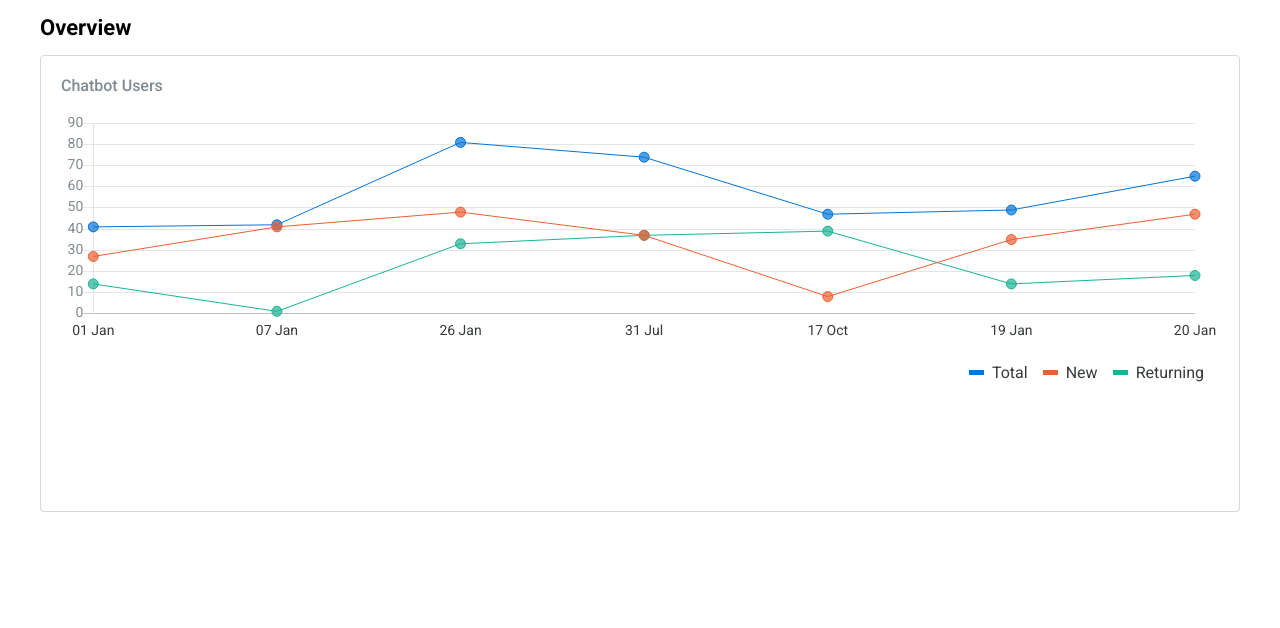
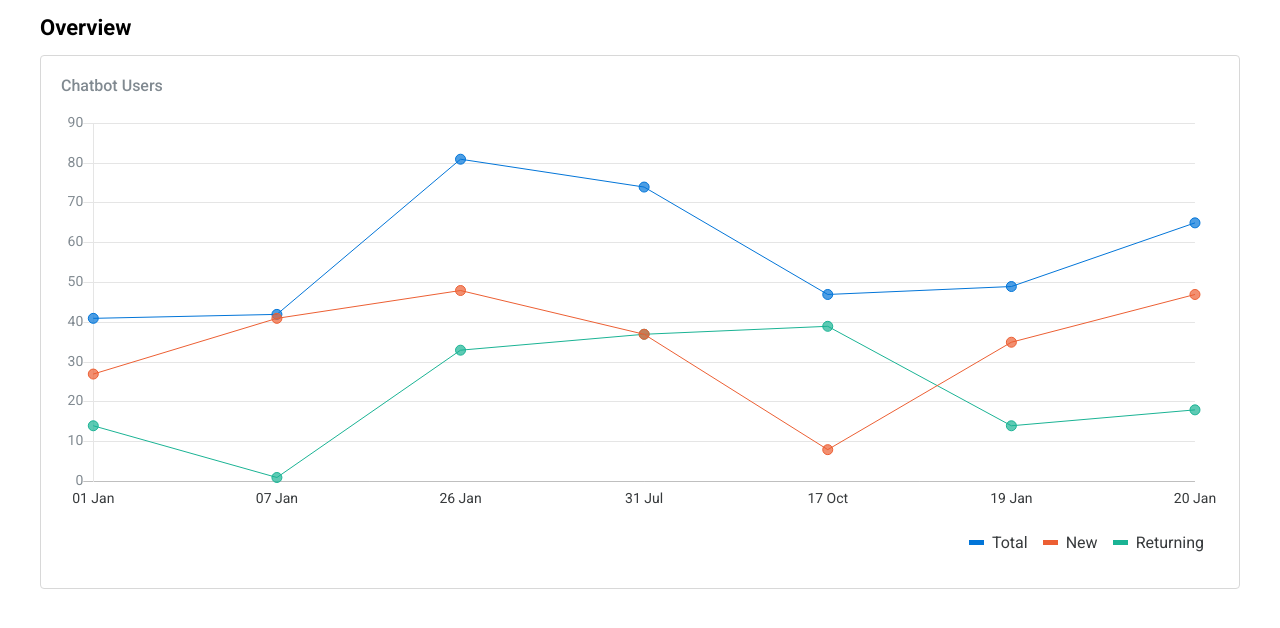
Before and after one commit to leo-le-07/taiger-reporting-js-version, a Vue app: page /#/ in a window 1280 px wide. Shown: the top 628 px of the page. Built offline with nearby package versions, Linux system fonts and the light colour scheme.

Commit message:
[#166106378] Admin hovers on data point in `Chatbot Users` chart

```diff
--- a/src/App.vue
+++ b/src/App.vue
@@ -8,12 +8,7 @@
 
 <style lang="scss">
 #app {
-  display: flex;
   padding: 0 40px;
-}
-
-.taiger-content-container {
-  flex-grow: 1;
 }
 
 /* #nav {
--- a/src/components/OverviewChart/index.vue
+++ b/src/components/OverviewChart/index.vue
@@ -6,13 +6,21 @@
     <div class="chart-viewport">
       <LineChart
         :chart-data="dataCollection"
-        :styles="customStyles"
       />
       <div class="chart-legends">
         <ul class="legend">
-          <li><span class="total" />Total</li>
-          <li><span class="new" />New</li>
-          <li><span class="returning" />Returning</li>
+          <li>
+            <span class="color total" />
+            <span class="text">Total</span>
+          </li>
+          <li>
+            <span class="color new" />
+            <span class="text">New</span>
+          </li>
+          <li>
+            <span class="color returning" />
+            <span class="text">Returning</span>
+          </li>
         </ul>
       </div>
     </div>
@@ -52,11 +60,6 @@ export default {
 </script>
 
 <style lang="scss" scoped>
-.chart-viewport {
-  height: 232px;
-  max-height: 232px;
-}
-
 .chart-name {
   font-weight: 500;
   font-size: $fontSizeNormal;
@@ -77,17 +80,19 @@ export default {
   list-style: none;
 
   li {
-    display: flex;
-    align-items: center;
     color: $black500;
-    float: left;
+    display: inline-block;
     margin-right: 15px;
   }
 
-  span {
+  .color, .text {
+    display: inline-block;
+    vertical-align: middle;
+  }
+
+  .color {
     width: 15px;
     height: 5px;
-    float: left;
     margin-right: 8px;
   }
 
--- a/src/components/common/LineChart.vue
+++ b/src/components/common/LineChart.vue
@@ -39,6 +39,81 @@ export default {
               }
             }]
           },
+          tooltips: {
+            enabled: false,
+            mode: 'point',
+            position: 'nearest',
+            displayColors: true,
+            callbacks: {
+              label (tooltipItem, data) {
+                const { datasetIndex, value } = tooltipItem
+                const legendLabel = data.datasets[datasetIndex].label
+                return legendLabel
+              },
+              afterLabel (tooltipItem) {
+                return tooltipItem.value
+              },
+            },
+            custom (tooltip) {
+              // Ref: https://github.com/chartjs/Chart.js/blob/master/samples/tooltips/custom-line.html
+              // Tooltip Element
+              let tooltipEl = document.getElementById('chartjs-tooltip')
+              if (!tooltipEl) {
+                tooltipEl = document.createElement('div')
+                tooltipEl.id = 'chartjs-tooltip'
+                tooltipEl.innerHTML = '<table></table>'
+                this._chart.canvas.parentNode.appendChild(tooltipEl)
+              }
+              // Hide if no tooltip
+              if (tooltip.opacity === 0) {
+                tooltipEl.style.opacity = 0
+                return
+              }
+              // Set caret Position
+              tooltipEl.classList.add('custom-chartjs-tooltip')
+              tooltipEl.classList.remove('above', 'below', 'no-transform')
+              if (tooltip.yAlign) {
+                tooltipEl.classList.add(tooltip.yAlign)
+              } else {
+                tooltipEl.classList.add('no-transform')
+              }
+
+              // Set Text
+              if (tooltip.body) {
+                const titleLines = tooltip.title || []
+                const bodyList = tooltip.body
+                let innerHtml = '<thead>'
+                titleLines.forEach((title) => {
+                  innerHtml += `<tr><th>${title}</th></tr>`
+                })
+                innerHtml += '</thead><tbody>'
+                bodyList.forEach((body, i) => {
+                  const legendLabel = body.lines
+                  const colors = tooltip.labelColors[i]
+                  const style = `
+                    color: ${colors.borderColor};
+                    margin-left: 15px;
+                  `
+                  const value = `<span style="${style}">${body.after}</span>`
+                  innerHtml += `<tr><td>${legendLabel} ${value}</td></tr>`
+                  innerHtml
+                })
+                innerHtml += '</tbody>'
+                let tableRoot = tooltipEl.querySelector('table')
+                tableRoot.innerHTML = innerHtml
+              }
+              const positionY = this._chart.canvas.offsetTop
+              const positionX = this._chart.canvas.offsetLeft
+              // Display, position, and set styles for font
+              tooltipEl.style.opacity = 1
+              tooltipEl.style.left = positionX + tooltip.caretX + 'px'
+              tooltipEl.style.top = positionY + tooltip.caretY + 'px'
+              tooltipEl.style.fontFamily = tooltip._bodyFontFamily
+              tooltipEl.style.fontSize = tooltip.bodyFontSize + 'px'
+              tooltipEl.style.fontStyle = tooltip._bodyFontStyle
+              tooltipEl.style.padding = tooltip.yPadding + 'px ' + tooltip.xPadding + 'px'
+            }
+          },
           legend: {
             display: false
           },
@@ -53,3 +128,35 @@ export default {
   }
 }
 </script>
+
+<style lang="scss">
+.custom-chartjs-tooltip {
+  opacity: 1;
+  position: absolute;
+  background: $white;
+  color: $gray600;
+  border-radius: 3px;
+  transition: all .1s ease;
+  pointer-events: none;
+  transform: translate(-50%, calc(-100% - 10px));
+  box-shadow: $boxShadowBlack;
+
+  table {
+    th {
+      text-align: left;
+      font-size: 6px;
+      line-height: 24px;
+      font-weight: 500;
+      font-style: normal;
+    }
+
+    td {
+      text-align: left;
+      font-size: 9px;
+      line-height: 24px;
+      font-weight: normal;
+      font-style: normal;
+    }
+  }
+}
+</style>
--- a/src/styles/_variables.scss
+++ b/src/styles/_variables.scss
@@ -2,10 +2,13 @@
 $primary: #0275D8;
 $secondary: #2D2F34;
 $black: #000000;
+$white: #FFFFFF;
 $borderGray: #D8D8D8;
+$boxShadowBlack: 0px 4px 8px rgba(0, 0, 0, 0.15);
 $black500: #373A3C;
 $orange500: #EC5F33;
 $gray500: #818A91;
+$gray600: #666666;
 $green500: #1AB394;
 
 // Fonts
--- a/src/views/Overview.vue
+++ b/src/views/Overview.vue
@@ -21,8 +21,6 @@ export default {
 
 <style lang="scss" scoped>
 .chart-container {
-  height: 415px;
-  max-height: 415px;
   border: 1px solid $borderGray;
   border-radius: 4px;
   padding: 20px;
```
